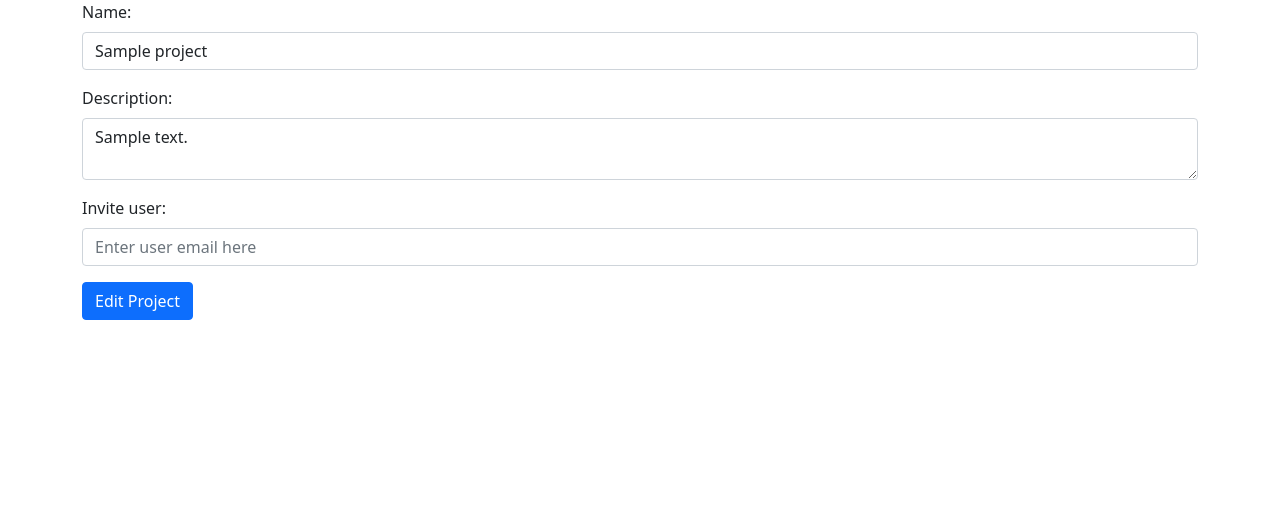
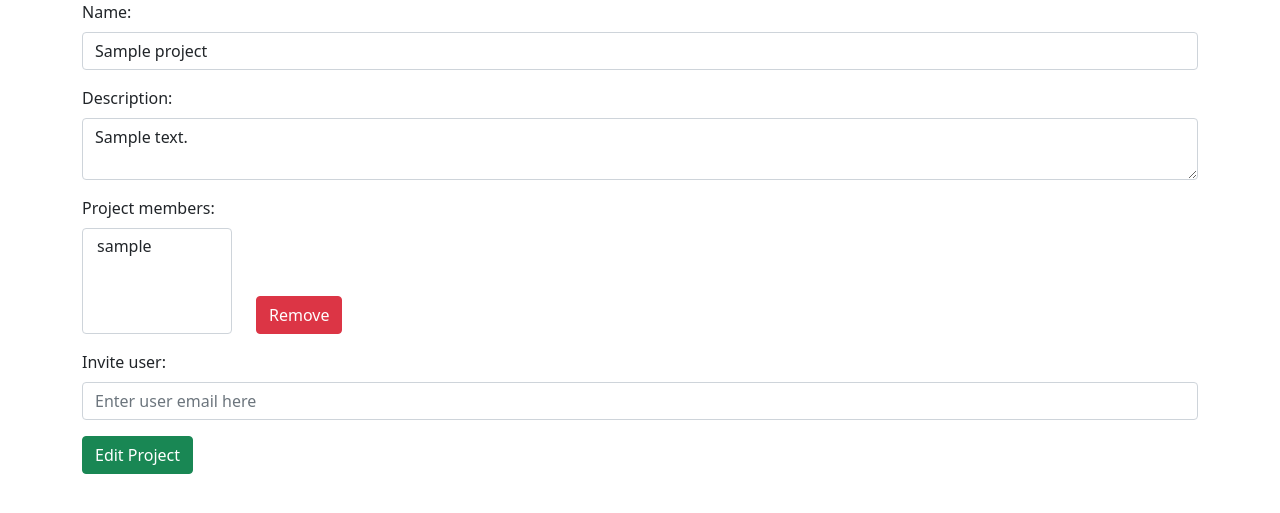
Before and after one commit to anbrikzone/Django-Project, a Django app: page /projects/edit_project/1 in a window 1280 px wide. Shown: the part 56-569 px from the top of the page. Run offline with Django 5.2, Linux system fonts and the light colour scheme; a user stored in the database is signed in; tables that the repository leaves empty hold one stand-in row (values such as "Sample post"); some libraries are stand-ins or nearby versions.

Commit message:
add removing project's member & resolve issue with raw sql

```diff
--- a/collaborate_project/projects/urls.py
+++ b/collaborate_project/projects/urls.py
@@ -6,4 +6,5 @@ urlpatterns = [
     path('add_project/', views.add_project, name='add_project'),
     path('edit_project/<int:id>', views.edit_project, name='edit_project'),
     path('remove_project/<int:id>', views.remove_project, name='remove_project'),
+    path('remove_projectmember/<int:id>', views.remove_projectmember, name='remove_projectmember'),
 ]
--- a/collaborate_project/projects/views.py
+++ b/collaborate_project/projects/views.py
@@ -17,12 +17,14 @@ def index(request):
                 pp.id
                 , pp.name
                 , pp.description
+                , owner_id
                 , pp.created
                 , group_concat(au.username, ', ') as users
                 from projects_project pp
                 left join projects_projectmember ppm on pp.id = ppm.projects_id
-                left join auth_user au ON au.id = ppm.users_id
-                where pp.owner_id = %s''', [request.user.id])
+                left join auth_user au on au.id = ppm.users_id
+                where pp.owner_id = %s
+                group by pp.id''', [request.user.id])
 
     context = {
         'title': "Projects",
@@ -54,25 +56,40 @@ def add_project(request):
 
 @login_required(login_url="/signin")
 def edit_project(request, id):
+    if request.method == 'POST':
+        if request.POST.get("EditProject"):
+            project_name = request.POST.get("project_name")
+            project_description = request.POST.get("project_description")
 
-    if request.method == 'POST':
-        project_name = request.POST.get("project_name")
-        project_description = request.POST.get("project_description")
+            form = Project.objects.get(pk = id)
+            form.name = project_name
+            form.description = project_description
+            form.save()
 
-        form = Project.objects.get(pk = id)
-        form.name = project_name
-        form.description = project_description
-        form.save()
+            return redirect("index")
 
-        return redirect("index")
+        elif request.POST.get("RemoveMember"):
+            member_id = request.POST.get("select_members")
+            ProjectMember.objects.filter(projects__id = id, users__id = member_id).delete()
+            return redirect(request.META.get('HTTP_REFERER'))
 
     project = Project.objects.get(pk = id)
+    members = User.objects.filter(projectmember__projects__id = id).values_list('id', 'username')
     context = {
         'title': "Projects",
         'header': "Projects",
         'project': project,
+        'members': members,
         }
     return render(request, 'projects/edit_project.html', context=context)
+
+@login_required(login_url="/signin")
+def remove_projectmember(request, id):
+    if request.method == 'POST':
+        member_id = request.POST.get("select_members")
+        print(member_id)
+        ProjectMember.objects.filter(projects__id = id, users__id = member_id).delete()
+        return redirect("index")
 
 @login_required(login_url="/signin")
 def remove_project(request, id):
--- a/collaborate_project/static/css/style.css
+++ b/collaborate_project/static/css/style.css
@@ -15,6 +15,10 @@
     color: blue !important;
 }
 
+select {
+    width: 150px !important;
+}
+
 /* .container.project input  {
     color: white !important;
 }
--- a/collaborate_project/templates/base.html
+++ b/collaborate_project/templates/base.html
@@ -6,7 +6,7 @@
     <meta name="viewport" content="width=device-width, initial-scale=1.0">
     <script src="{% static 'js/bootstrap.bundle.min.js' %}"></script>
     <link href="{% static 'css/bootstrap.min.css' %}" rel="stylesheet">
-    <link href="{% static 'css/style.css' %}?version=4" rel="stylesheet">
+    <link href="{% static 'css/style.css' %}?version=6" rel="stylesheet">
     <title>{% block title %}{% endblock title %}</title>
 </head>
 <body>
--- a/collaborate_project/templates/projects/edit_project.html
+++ b/collaborate_project/templates/projects/edit_project.html
@@ -15,11 +15,29 @@
                 <label for="project_description" class="form-label">Description:</label>
                 <textarea class="form-control" name="project_description" id="project_description" placeholder="Describe your project here">{{project.description}}</textarea>
             </div>
+            {% if members %}
+            <div class="d-flex mb-3">
+                <div class="row align-items-end">
+                    <div class="col">
+                            <label for="select_members" class="form-label">Project members:</label>
+                            <select class="form-select" name="select_members" size="4">
+                                {% for member in members %}
+                                <option value="{{member.0}}">{{member.1}}</option>
+                                {% endfor %}
+                            </select>
+                        </div>
+                        <div class="col">
+                            <input type="submit" class="btn btn-danger mt-3" name="RemoveMember" value="Remove">
+                        </div>
+                    </div>
+                </div>
+            </div>
+            {% endif %}
             <div class="mb-3">
                 <label for="project_invite" class="form-label">Invite user:</label>
                 <input class="form-control" name="project_invite" id="project_invite" type="text" placeholder="Enter user email here">
             </div>
-            <input type="submit" class="btn btn-primary" value="Edit Project">
+            <input type="submit" class="btn btn-success" name="EditProject" value="Edit Project">
         </form>
     </div>
 </div>
```
